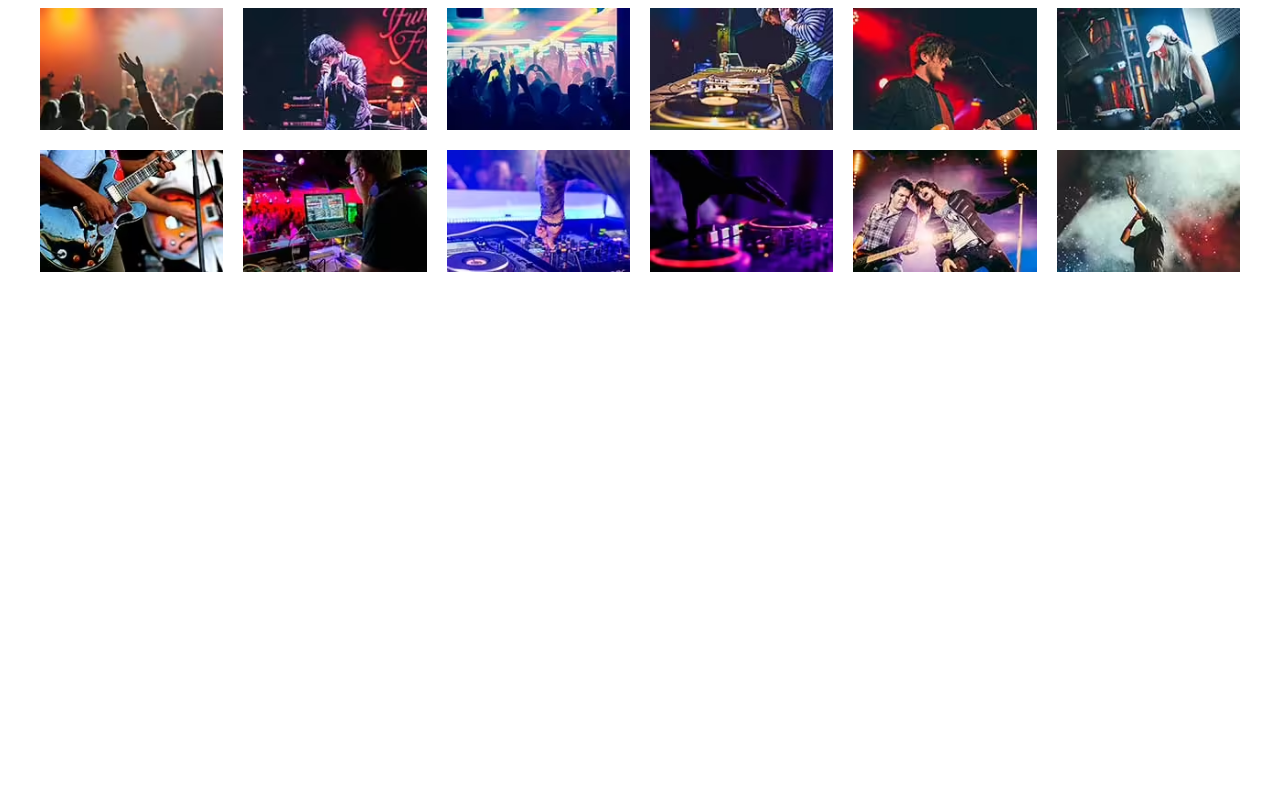
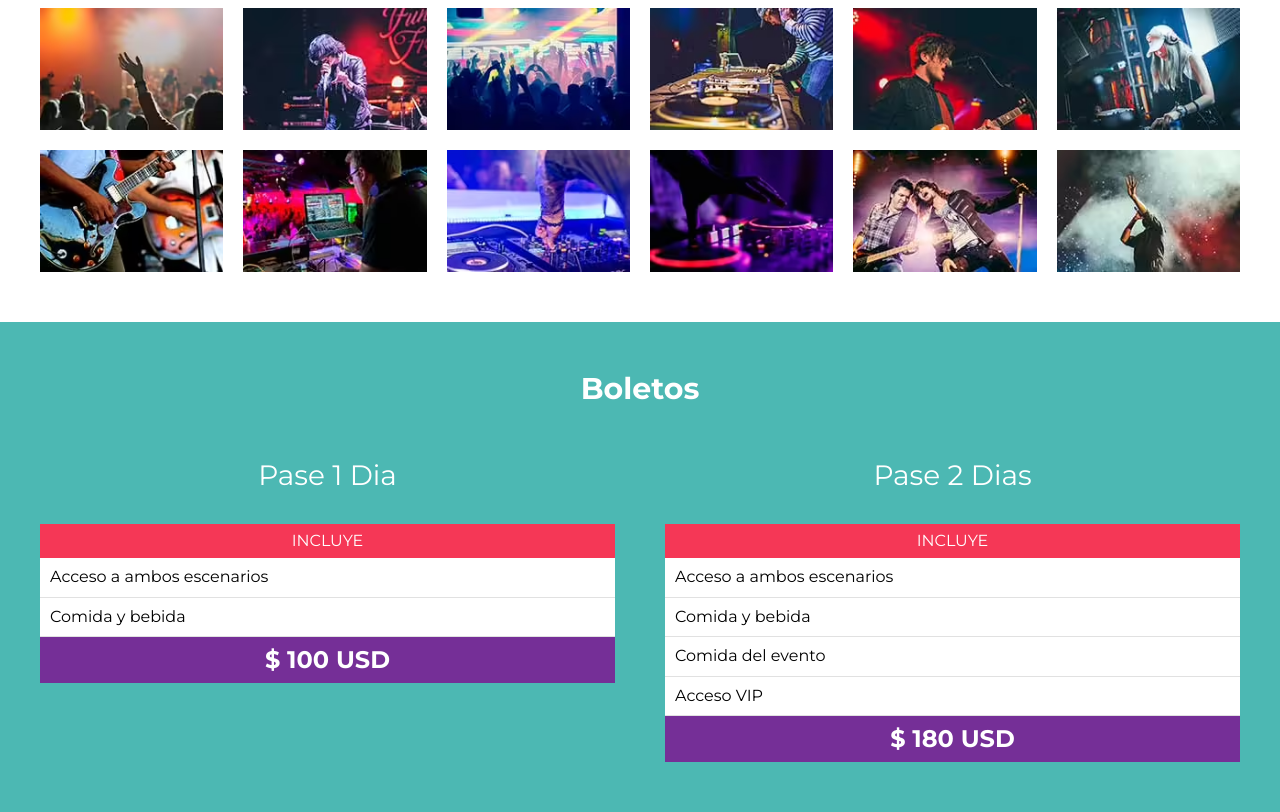
Before and after one commit to hsniama/Festival-Proyecto, a website: page index.html in a window 1280 px wide. Shown: the part 2971-3783 px from the top of the page. Before the commit the page ends 3293 px from the top, so only its background shows below. Drawn offline with Linux system fonts and the light colour scheme.

Commit message:
Creando sección de boletos
- Se añade scss a la sección.

```diff
--- a/index.html
+++ b/index.html
@@ -186,6 +186,7 @@
     </section>
 
 
+
     <section class="galeria contenedor">
         <h3>Galeria</h3>
 
@@ -193,6 +194,55 @@
     </section>
 
 
+    <section class="boletos bg-verde">
+        <h3>Boletos</h3>
+
+        <div class="contenedor contenedor-boletos">
+
+            <div class="basico pase">
+                <p class="nombre-pase">Pase 1 Dia</p>
+
+                <header class="pase-header">
+                    <p>Incluye</p>
+                </header>
+
+                <div class="pase-body">
+                    <ul>
+                        <li>Acceso a ambos escenarios</li>
+                        <li>Comida y bebida</li>
+                    </ul>
+                </div>
+
+                <footer class="pase-footer">
+                    <p>$ 100 USD</p>
+                </footer>
+            </div>
+
+            <div class="premium pase">
+                <p class="nombre-pase">Pase 2 Dias</p>
+
+                <header class="pase-header">
+                    <p>Incluye</p>
+                </header>
+
+                <div class="pase-body">
+                    <ul>
+                        <li>Acceso a ambos escenarios</li>
+                        <li>Comida y bebida</li>
+                        <li>Comida del evento</li>
+                        <li>Acceso VIP</li>
+                    </ul>
+                </div>
+
+                <footer class="pase-footer">
+                    <p>$ 180 USD</p>
+                </footer>
+            </div>
+        </div>
+
+
+    </section>
+
 
     <script src="build/js/app.js"></script>
 
--- /dev/null
+++ b/src/scss/layout/_boletos.scss
@@ -0,0 +1,70 @@
+@use 'base/variables' as v;
+@use 'base/mixins' as m;
+
+.boletos{
+    padding: 5rem 0;
+
+    h3{
+        text-align: center;
+        color: v.$blanco;
+        margin-bottom: 2rem;
+    }
+
+    .contenedor-boletos{
+        @include m.tablet{
+            @include m.grid(2, 5rem);
+        }
+    }
+}
+
+.pase{
+
+    color: black;
+
+    .nombre-pase{
+        text-align: center;
+        font-size: 2.8rem;
+        color: v.$blanco;
+    }
+
+    &-header{//el & agrega la clase "pase"
+        background-color: v.$rosa;
+        p{
+            text-transform: uppercase;
+            font-size: 1.6rem;
+        }
+    }
+
+    &-body{
+        background-color: v.$blanco;
+
+        ul{
+            @include m.resetear-lista;
+            li,
+            :nth-child(odd){
+                background-color: v.$blanco;
+                padding: 1rem;
+                border-bottom: 1px solid #e1e1e1;
+            }
+        }
+    }
+
+    &-footer{
+        background-color: v.$morado;
+        p{
+            font-size: 2.4rem;
+            font-weight: 700;
+        }
+    }
+
+    &-header,
+    &-footer{
+        padding: .5rem;
+        p{
+            text-align: center;
+            color: v.$blanco;
+            margin: 0;
+        }
+    }
+
+}
--- a/src/scss/layout/_index.scss
+++ b/src/scss/layout/_index.scss
@@ -3,3 +3,4 @@
 @forward 'festival';
 @forward 'lineup';
 @forward 'galeria';
+@forward 'boletos';
```
Also changed, not shown: build/css/app.css.
